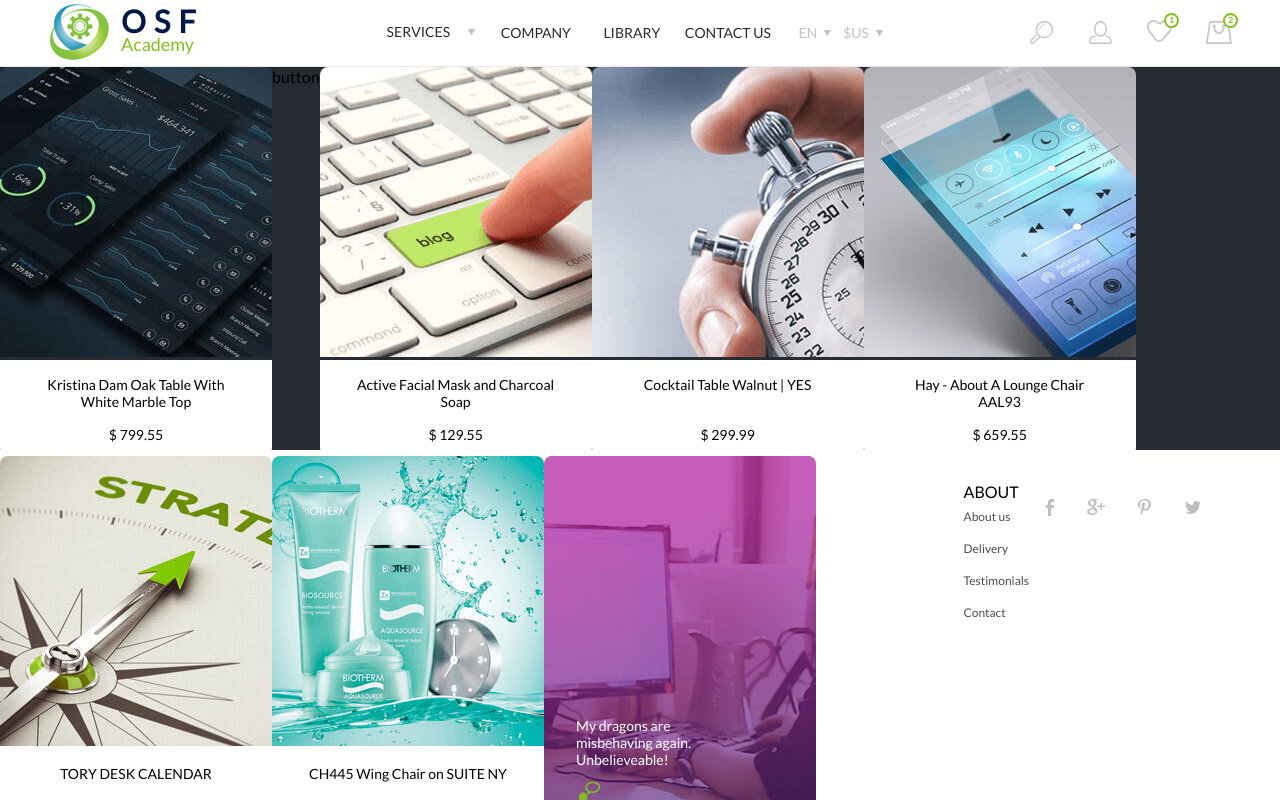
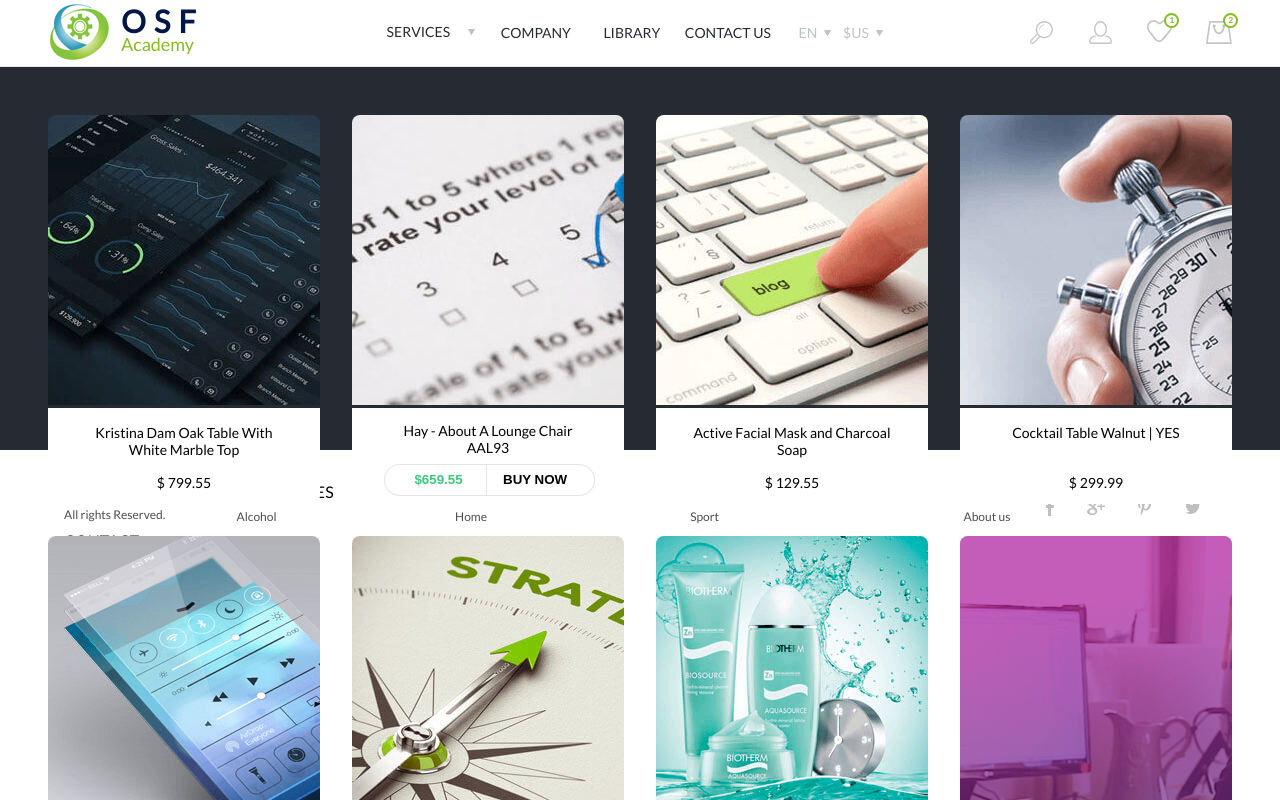
Before and after one commit to kerimylcn/eCommerce-Frontend-Project, a React (Create React App) app: page / in a window 1280 px wide. Shown: the top 800 px of the page. Built offline with nearby package versions, Linux system fonts and the light colour scheme.

Commit message:
style(productiontile): all product types stylized

```diff
--- a/src/components/layouts/Popular Items/index.js
+++ b/src/components/layouts/Popular Items/index.js
@@ -5,7 +5,15 @@ import "./popularitems.scss";
 
 const PopularItems = () => {
   return (
-    <div style={{ display: "flex", flexWrap: "wrap", background: "#262A32" }}>
+    <div
+      style={{
+        display: "flex",
+        flexWrap: "wrap",
+        justifyContent: "center",
+        background: "#262A32",
+        padding: "2rem",
+      }}
+    >
       {productData.map((product) => (
         <ProductTile
           id={product.id}
--- a/src/components/shared-components/ProductTile/index.js
+++ b/src/components/shared-components/ProductTile/index.js
@@ -7,7 +7,7 @@ const ProductTile = (props) => {
       <div className="productMessage__msgContainer">
         <p>{props.name}</p>
         <div className="productMessage__msgContainer--altContainer">
-          <img src={props.icon} />
+          <img src={props.icon} alt={props.name} />
           <span>{props.time}</span>
         </div>
       </div>
@@ -22,14 +22,25 @@ const ProductTile = (props) => {
           <Like />
         </button>
       </div>
-      <img src={props.image} />
+      <img src={props.image} alt={props.name} />
       <div className="productHover__alt">
         <p>{props.name}</p>
         <p className="productHover__alt--price">$ {props.price}</p>
       </div>
     </div>
   ) : (
-    "button"
+    <div className="productButton">
+      <img src={props.image} alt={props.name} />
+      <div className="productButton__alt">
+        <p>{props.name}</p>
+        <button>
+          <div>
+            <span>${props.price}</span>
+          </div>
+          <span>BUY NOW</span>
+        </button>
+      </div>
+    </div>
   );
 };
 
--- a/src/components/shared-components/ProductTile/producttile.scss
+++ b/src/components/shared-components/ProductTile/producttile.scss
@@ -1,13 +1,12 @@
 .productMessage {
   position: relative;
   width: 272px;
-  height: auto;
   background: url(../../../assets/images/productmessage.png);
   background-position: 90% 50%;
   border-radius: 0.5rem;
   overflow: hidden;
   cursor: default;
-  margin: 1 rem;
+  margin: 1rem;
 
   &--gradient {
     position: absolute;
@@ -40,10 +39,10 @@
   position: relative;
   z-index: 1;
   width: 272px;
-  height: auto;
   border-radius: 0.5rem;
   overflow: hidden;
   font-size: 14px;
+  margin: 1rem;
 
   &__alt {
     text-align: center;
@@ -81,7 +80,7 @@
     width: 100%;
     height: 100%;
     opacity: 0;
-    transition: all 0.5s ease-in-out;
+    transition: all 0.3s ease-in-out;
 
     button {
       display: flex;
@@ -114,3 +113,58 @@
     }
   }
 }
+
+.productButton {
+  width: 272px;
+  height: auto;
+  overflow: hidden;
+  border-radius: 0.5rem;
+  font-size: 14px;
+  margin: 1rem;
+
+  &__alt {
+    height: 100%;
+    background: white;
+    padding-inline: 2rem;
+    text-align: center;
+    position: relative;
+
+    p {
+      margin: 0;
+      padding: 14px;
+    }
+
+    button {
+      position: absolute;
+      height: 2rem;
+      width: 13.2rem;
+      display: flex;
+      cursor: pointer;
+      justify-content: space-around;
+      align-items: center;
+      background: white;
+      border: 1px solid rgba(0, 0, 0, 0.1);
+      border-radius: 1rem;
+      top: 3.5rem;
+
+      div {
+        border-right: 1px solid rgba(0, 0, 0, 0.1);
+        height: 100%;
+        width: 6rem;
+        display: flex;
+        align-items: center;
+
+        span {
+          margin: auto;
+          color: #3ec779;
+        }
+      }
+
+      span {
+        margin-right: auto;
+        margin-left: 1rem;
+        font-weight: 600;
+      }
+    }
+  }
+}
```
